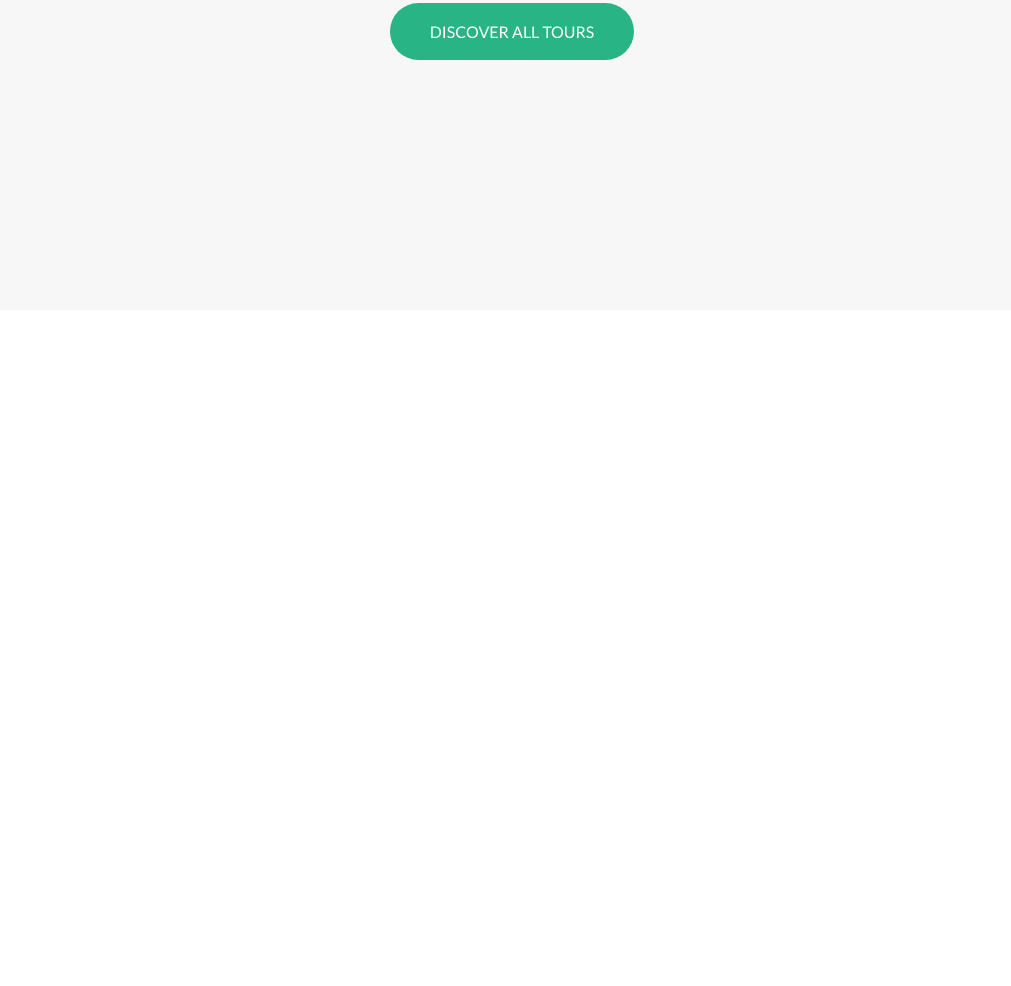
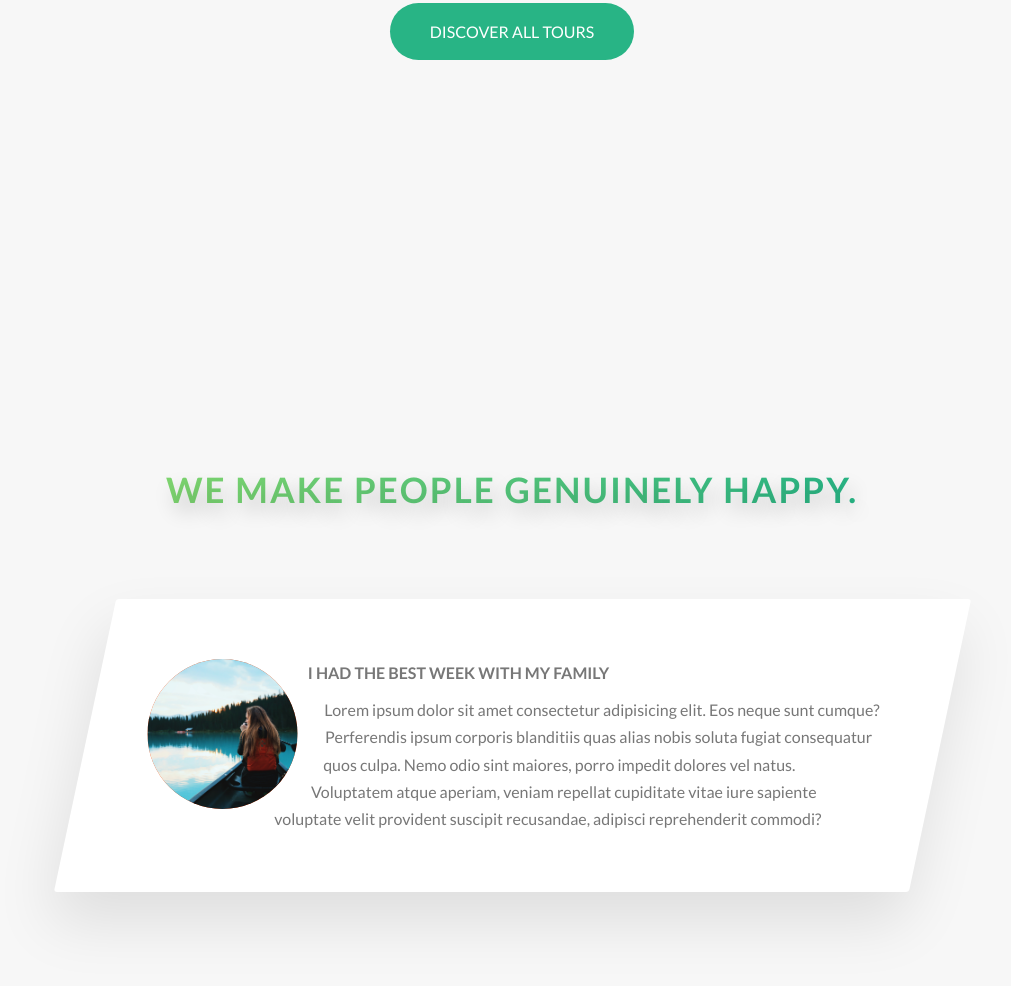
Before and after one commit to casedup/natours, a website: page index.html in a window 1280 px wide. Shown: the part 3106-4092 px from the top of the page, without its empty margins (128-1139 px from the left). Before the commit the page ends 3426 px from the top, so only its background shows below. Drawn offline with Linux system fonts and the light colour scheme.

Commit message:
added story section and styling effects to first story. some bug with google effecting clip-path property, fine in incognito

```diff
--- a/index.html
+++ b/index.html
@@ -205,6 +205,26 @@
             </div>
 
         </section>
+        <section class="section-stories">
+            <div class="u-center-text u-margin-bottom-big">
+                <h2 class="heading-secondary">
+                    We make people genuinely happy.
+                </h2>
+            </div>
+            <div class="row">
+                <div class="story">
+                    <figure class="story__shape">
+                        <img src="./assets/img/nat-8.jpg" alt="Person on a Tour" class="story__img">
+
+                    </figure>
+                    <div class="story__text">
+                        <h3 class="heading-tertiary u-margin-bottom-small">I had the best week with my family</h3>
+                        <p>Lorem ipsum dolor sit amet consectetur adipisicing elit. Eos neque sunt cumque? Perferendis ipsum corporis blanditiis quas alias nobis soluta fugiat consequatur quos culpa. Nemo odio sint maiores, porro impedit dolores vel natus. Voluptatem atque aperiam, veniam repellat cupiditate vitae iure sapiente voluptate velit provident suscipit recusandae, adipisci reprehenderit commodi?</p>
+
+                    </div>
+                </div>
+            </div>
+        </section>
     </main>
 <!-- layout blueprints -->
     <!-- <section class="grid-test">
--- /dev/null
+++ b/sass/components/_story.scss
@@ -0,0 +1,35 @@
+.story {
+    width: 75%;
+    margin: 0 auto;
+    box-shadow: 0 3rem 6rem rgba($color-black, .1);
+    background-color: $color-white;
+    border-radius: .3rem;
+    padding: 6rem;
+    font-size: $default-font-size;
+    padding-left: 9rem;
+    transform: skewX(-12deg);
+
+
+
+    &__shape {
+        width: 15rem;
+        height: 15rem;
+        float: left;
+        background-color: orangered;
+        -webkit-shape-outside: circle(50% at 50% 50%);
+        shape-outside: circle(50% at 50% 50%);
+
+        -webkit-clip-path: circle(50% at 50% 50%);
+        clip-path: circle(50% at 50% 50%);
+
+        transform: translateX(-3rem) skewX(12deg);;
+
+    }
+    &__img {
+        height: 100%;
+    }
+    &__text {
+        transform: skewX(12deg);
+
+    }
+}
--- a/sass/main.scss
+++ b/sass/main.scss
@@ -13,6 +13,7 @@
 @import "components/composition";
 @import "components/feature-box";
 @import "components/card";
+@import "components/story";
 
 @import "layout/header";
 @import "layout/grid";
--- a/sass/pages/_home.scss
+++ b/sass/pages/_home.scss
@@ -25,6 +25,9 @@
     background-color: $color-grey-light-1;
     padding: 25rem 0 15rem 0;
     margin-top:  -6rem;
+}
 
-
+.section-stories {
+    padding: 15rem 0;
+    background-color: $color-grey-light-1;
 }
```
Also changed, not shown: assets/styles.css.
